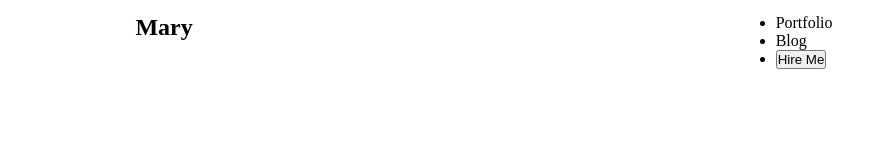
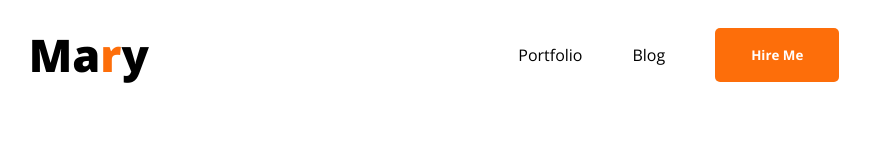
Before and after one commit to bmfaysal33/hardy-vai, a plain HTML site: page index.html in a window 1280 px wide. Shown: the whole page, without its empty margins (156-1026 px from the left). Drawn offline with nearby package versions, Linux system fonts and the light colour scheme.

Commit message:
nav done

```diff
--- a/index.html
+++ b/index.html
@@ -18,12 +18,13 @@
             </div>
             <div class="nav2">
                 <ul>
-                    <li>Portfolio</li>
-                    <li>Blog</li>
+                    <li><a href=""> Portfolio</a></li>
+                    <li><a href=""> Blog</a></li>
                     <li><button>Hire Me</button></li>
                 </ul>
             </div>
         </nav>
+
     </header>
 
 
--- a/styles/style.css
+++ b/styles/style.css
@@ -1,23 +1,71 @@
+@import url('https://fonts.googleapis.com/css2?family=Open+Sans:ital,wght@0,300..800;1,300..800&display=swap');
 
-*{
+
+
+* {
     margin: 0;
     padding: 0;
     box-sizing: border-box;
+    font-family: "Open Sans", sans-serif;
 }
 
 
 
-nav{
+nav {
     display: flex;
     flex-direction: row;
+    align-items: center;
     justify-content: space-around;
-    /* border: 2px solid; */
-    margin: 14px auto;
+    /* border: 2px solid;  */
+    margin: 24px auto;
 }
 
-nav > ul > {
+
+.nav1 h1 {
+    font-size: 45px;
+    font-weight: 800;
+}
+
+nav ul {
+    list-style: none;
     display: flex;
-    text-decoration: none;
     flex-direction: row;
+    align-items: center;
+    justify-content: space-evenly;
+    margin-right: 50px;
+    /* border: 2px solid; */
 
 }
+
+nav ul li {
+    display: flex;
+    flex-direction: row;
+    align-items: center;
+    justify-content: space-evenly;
+    margin-right: 50px;
+    list-style: none;
+}
+
+
+nav ul li a {
+    text-decoration: none;
+
+}
+
+nav ul li a:visited {
+    color: black;
+}
+
+.nav1>h1 span {
+    color: rgb(253, 110, 10);
+}
+
+nav button {
+    padding: 18px 36px;
+    color: white;
+    font-weight: 700;
+    border: none;
+    border-radius: 5px;
+    background: rgb(253, 110, 10);
+    cursor: pointer;
+}
```
